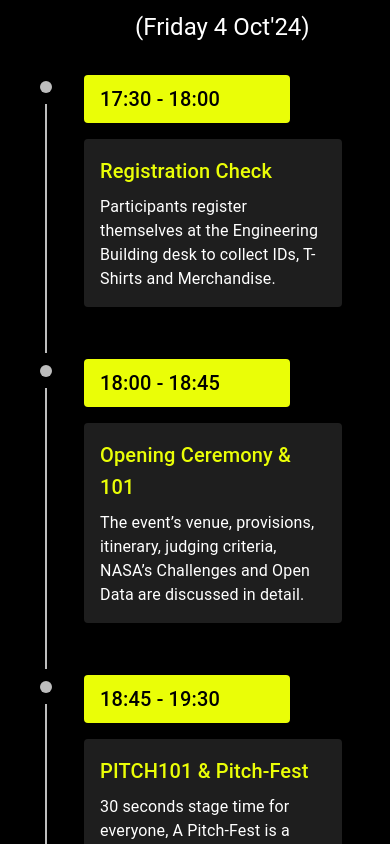
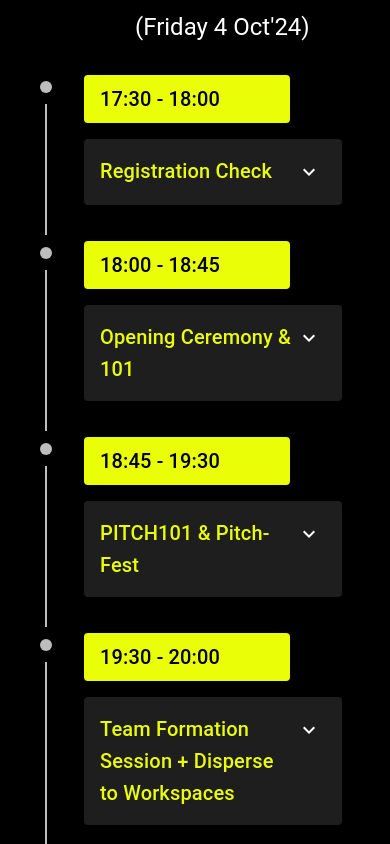
Before and after one commit to uche7/nasa_spaceapps, a Next.js app: page /timeline in a window 390 px wide. Shown: the part 880-1724 px from the top of the page. Built offline with nearby package versions, Linux system fonts and the light colour scheme.

Commit message:
expand button on mobile view itinerary

```diff
--- a/src/app/timeline/itinerary.tsx
+++ b/src/app/timeline/itinerary.tsx
@@ -13,6 +13,7 @@ import {
     timelineItemClasses,
 } from "@mui/lab";
 import { Paper, Typography, IconButton } from "@mui/material";
+import { ExpandMore, ExpandLess } from '@mui/icons-material';
 import ChevronLeftIcon from '@mui/icons-material/ChevronLeft';
 import Tooltip from "../general/tooltip"
 
@@ -25,6 +26,14 @@ const formatDate = (date: Date) => {
 const Itinerary: React.FC = () => {
     const router = useRouter();
     const startDate = new Date(2024, 9, 4);
+    const [expandedItems, setExpandedItems] = useState<number[]>([]);
+    const handleToggleExpand = (index: number) => {
+        if (expandedItems.includes(index)) {
+            setExpandedItems(expandedItems.filter(item => item !== index)); // Collapse
+        } else {
+            setExpandedItems([...expandedItems, index]); // Expand
+        }
+    };
 
     const sharedView = () => {
         return (
@@ -35,6 +44,7 @@ const Itinerary: React.FC = () => {
                         dayDate.setDate(startDate.getDate() + dayIndex);
                         return (
                             <section key={dayIndex} id={`day-${dayIndex + 1}`} className="mb-16">
+                                {/*Desktop Screen*/}
                                 <div className='MobileScreen:hidden TabletScreen:hidden'>
                                     <div className="flex items-center mb-10">
                                         <Tooltip text="Back to Timeline">
@@ -110,11 +120,11 @@ const Itinerary: React.FC = () => {
                                                         />
                                                     )}
                                                 </TimelineSeparator>
-                                                <div className='w-[15rem] mx-[1rem] justify-center items-center text-center'>
+                                                <div className='w-[18rem] mx-[1rem] justify-center items-center text-center'>
                                                     <TimelineContent>
                                                         <Paper
                                                             elevation={3}
-                                                            className="p-2 rounded-lg transition-all duration-500  ease-in-out w-[13rem] h-[3rem] "
+                                                            className="p-2 rounded-lg transition-all duration-500  ease-in-out w-[15rem] h-[3rem] "
                                                             style={{
                                                                 backgroundColor: "rgb(234 254 7)",
                                                             }}
@@ -145,7 +155,7 @@ const Itinerary: React.FC = () => {
                                                             <Typography
                                                                 variant="h6"
                                                                 component="h1"
-                                                                className="md:text-xl text-[14px] font-bold text-hackathone-font-rocket-red text-start lg:whitespace-nowrap"
+                                                                className="md:text-xl font-bold text-hackathone-font-rocket-red text-start lg:whitespace-nowrap"
                                                             >
                                                                 {item.title}
                                                             </Typography>
@@ -163,6 +173,7 @@ const Itinerary: React.FC = () => {
                                         ))}
                                     </MuiTimeline>
                                 </div>
+                                {/*Mobile and Tablet Screen*/}
                                 <div className='DesktopScreen:hidden'>
                                     <div className="flex flex-row items-center text-center justify-center TabletScreen:mb-10 mb-4">
                                         <div className='TabletScreen:w-[20%] TabletScreen:text-left MobileScreen:flex MobileScreen:flex-row MobileScreen:w-full MobileScreen:ml-[2rem]'>
@@ -213,6 +224,7 @@ const Itinerary: React.FC = () => {
                                                     <path d="M50 76L54.5825 71.4175L36.4475 53.25L76 53.25L76 46.75L36.4475 46.75L54.5825 28.5825L50 24L24 50L50 76Z" fill="black" />
                                                 </svg>
                                             </IconButton>
+                                            {/*Header for Mobile Screen*/}
                                             <Typography
                                                 variant="h3"
                                                 component="h1"
@@ -222,7 +234,7 @@ const Itinerary: React.FC = () => {
                                                 <span className='text-2xl text-white sm:text-[32.99px] MobileScreen:whitespace-pre'>
                                                     {"\n (" + formatDate(dayDate) + "'24)"}
                                                 </span>
-                                            </Typography>  {/*Header for Mobile Screen*/}
+                                            </Typography>
                                         </div>
                                         <div className='TabletScreen:w-[90%] TabletScreen:flex TabletScreen:text-center TabletScreen:justify-center TabletScreen:items-center MobileScreen:hidden'>
                                             <Typography
@@ -287,11 +299,13 @@ const Itinerary: React.FC = () => {
                                                         </Paper>
                                                         <Paper
                                                             elevation={3}
-                                                            className="relative flex-1 p-4 rounded-xl transition-all duration-500 ease-in-out my-[2.5rem] MobileScreen:mb-[2.5rem] MobileScreen:mt-[1rem]"
+                                                            className="relative flex-1 p-4 rounded-xl transition-all duration-500 ease-in-out my-[2.5rem] MobileScreen:mb-[1.5rem] MobileScreen:mt-[1rem]"
                                                             style={{
                                                                 backgroundColor: "#1e1e1e",
                                                             }}
                                                         >
+                                                            {/* Mobile View */}
+                                                            <div className='flex items-start justify-between TabletScreen:hidden'>
                                                                 <Typography
                                                                     variant="h6"
                                                                     component="h1"
@@ -299,12 +313,49 @@ const Itinerary: React.FC = () => {
                                                                 >
                                                                     {item.title}
                                                                 </Typography>
+                                                                {/* Expand/Collapse Button */}
+                                                                <IconButton
+                                                                    onClick={() => handleToggleExpand(index)}
+                                                                    size="small"
+                                                                    aria-label={expandedItems.includes(index) ? "Collapse" : "Expand"}
+                                                                    sx={{
+                                                                        color: "white",
+                                                                        alignSelf: 'flex-start', // Align button to the top
+                                                                        transition: 'transform 0.5s ease-in-out', // Transition for transform property
+                                                                        transform: expandedItems.includes(index) ? 'rotate(-360deg)' : 'rotate(0deg)',
+                                                                    }}
+                                                                >
+                                                                    {expandedItems.includes(index) ? <ExpandLess /> : <ExpandMore />}
+                                                                </IconButton>
+                                                            </div>
+
+                                                            {/* Tablet View */}
+                                                            <div className='MobileScreen:hidden'>
+                                                                <Typography
+                                                                    variant="h6"
+                                                                    component="h1"
+                                                                    className="md:text-xl text-[18px] font-bold text-hackathone-font-rocket-red text-center MobileScreen:text-start lg:whitespace-nowrap"
+                                                                >
+                                                                    {item.title}
+                                                                </Typography>
+                                                                {/* Expand/Collapse Button */}
+                                                            </div>
+                                                            <Typography
+                                                                variant="body1"
+                                                                className="text-center MobileScreen:text-start text-white pt-[0.5rem] MobileScreen:hidden"
+                                                            >
+                                                                {item.content}
+                                                            </Typography>
+                                                            {/* Conditional Rendering for Expanded Content */}
+                                                            <div className={`transition-all duration-500 ease-in-out ${expandedItems.includes(index) ? 'max-h-[1000px] opacity-100' : 'max-h-0 py-0 opacity-0'} TabletScreen:hidden`}>
                                                                 <Typography
                                                                     variant="body1"
                                                                     className="text-center MobileScreen:text-start text-white pt-[0.5rem]"
                                                                 >
                                                                     {item.content}
                                                                 </Typography>
+                                                            </div>
+
                                                         </Paper>
                                                     </TimelineContent>
                                                 </div>
```
Lines whose indentation alone changed are shown as unchanged.
